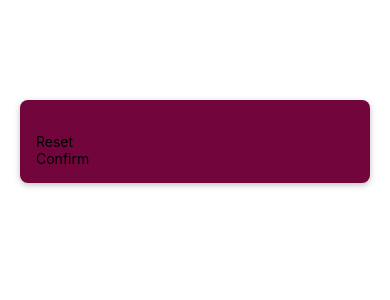
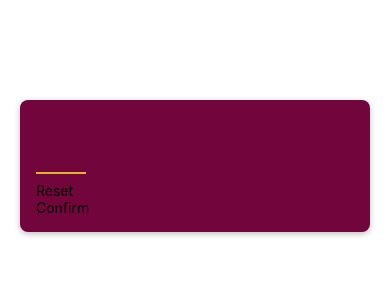
Before and after one commit to Jerez007/ReactNativeGame, a React Native app: screen / in a window 390 px wide. Shown: the top 300 px of the page. Built offline with nearby package versions, Linux system fonts and the light colour scheme.

Commit message:
add max lenght and type restrictions on the input field in SmartGameScreen

```diff
--- a/screens/StartGameScreen.js
+++ b/screens/StartGameScreen.js
@@ -3,7 +3,7 @@
 
 function StartGameScreen() {
     return <View style={styles.inputContainer}>
-        <TextInput />
+        <TextInput style={styles.numberInput} maxLength={2} keyboardType="number-pad" autoCapitalize='none' autoCorrect={false}/>
         <PrimaryButton>Reset</PrimaryButton>
         <PrimaryButton>Confirm</PrimaryButton>
     </View>
@@ -22,6 +22,17 @@
         shadowColor: 'black',  // for iOS
         shadowOffset: { width: 0, height: 2 }, // for iOS
         shadowRadius: 6, // for iOS
-        shadowOpacity:  0.25 // for iOS
+        shadowOpacity: 0.25 // for iOS
+    },
+    numberInput: {
+        height: 50,
+        width: 50,
+        fontSize: 32,
+        borderBottomColor: '#ddb52f',
+        borderBottomWidth: 2,
+        color: '#ddb52f',
+        marginVertical: 8,
+        fontWeight: 'bold',
+        textAlign: 'center'
     }
 });
```
